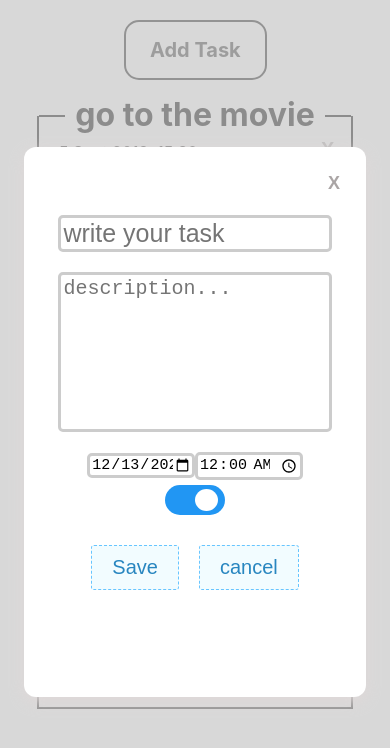
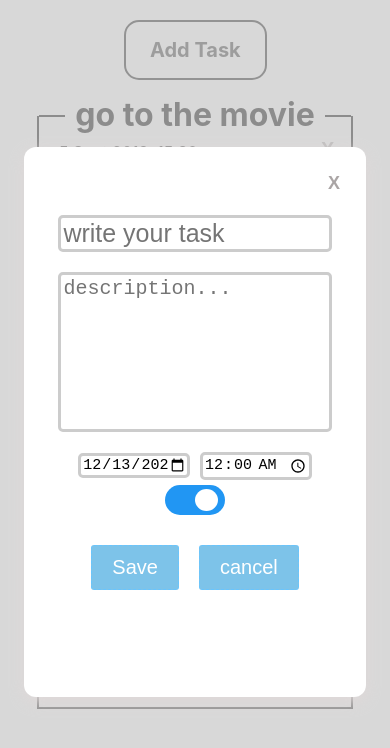
Before and after one commit to InbarDanieli/tasks-manager, a React (Create React App) app: page / in a window 390 px wide. Both pictures are taken after a click on the button "Add Task". Shown: the top 748 px of the page. Built offline with nearby package versions, Linux system fonts and the light colour scheme.

Commit message:
feature: added responsive for mobile

```diff
--- a/src/components/popupButton/ButtonPopup.css
+++ b/src/components/popupButton/ButtonPopup.css
@@ -22,6 +22,9 @@
   -webkit-tap-highlight-color: transparent;
 }
 
+
+@media screen and (min-width: 600px) {
+
 .button:hover {
   color: #fff;
   background-color: #1A1A1A;
@@ -33,3 +36,15 @@
   box-shadow: none;
   transform: translateY(0);
 }
+
+}
+
+
+@media screen and (max-width: 600px) {
+  .button:active {
+    color: #fff;
+    background-color: #1A1A1A;
+    box-shadow: rgba(0, 0, 0, 0.25) 0 8px 15px;
+    transform: translateY(-2px);
+  }
+}
--- a/src/components/taskcreator/TaskCreator.css
+++ b/src/components/taskcreator/TaskCreator.css
@@ -24,7 +24,7 @@
   align-items: center;
   gap: 20px;
   padding: 25px;
-  overflow-y: scroll;
+  overflow-y: auto;
 }
 
 .closeButton {
@@ -71,9 +71,11 @@
   gap: 20px;
 }
 
+
 .TaskDate {
   width: 40%;
   font-size: 15px;
+  margin-right: 10px;
 }
 
 .TaskTime {
@@ -185,4 +187,8 @@ input:focus {
     padding: 10px 0 0 0;
   }
 
+  .changesButtons button {
+    background: #7dc3e9;
+    color: #FFF;
+  }
 }
```
